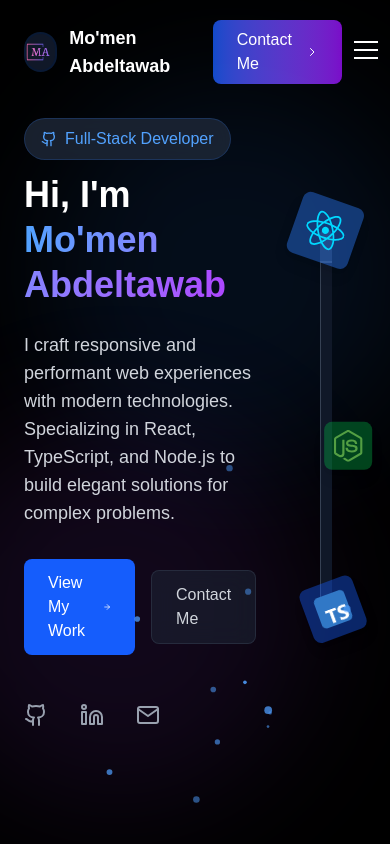
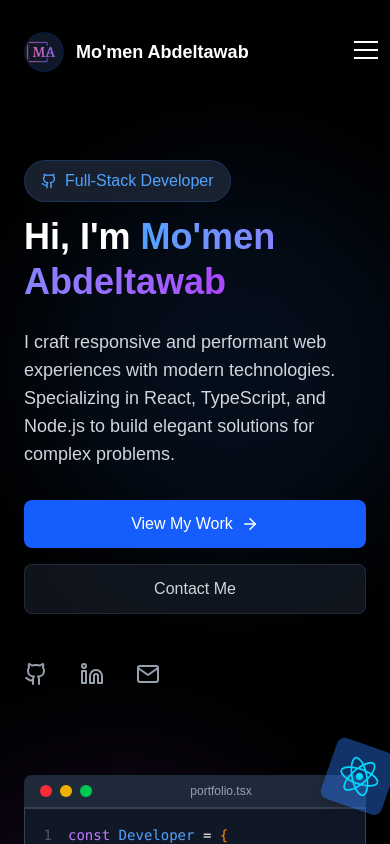
Before and after one commit to mo2men165/new-portfolio, a React (Vite) app: page / in a window 390 px wide. Shown: the top 844 px of the page. Built offline with nearby package versions, Linux system fonts and the light colour scheme; a web font is replaced by a local one.

Commit message:
Refactor Navbar and Hero components for improved responsiveness and performance. Updated throttle function to use generics, adjusted padding and layout for better mobile support, and refined button styles. Enhanced PersonalHero component with margin adjustments for better spacing.

```diff
--- a/src/components/Hero.tsx
+++ b/src/components/Hero.tsx
@@ -39,16 +39,16 @@ const Hero = () => {
   };
 
   return (
-    <div className="relative min-h-screen w-full text-white overflow-hidden">
+    <div className="relative min-h-screen w-full text-white overflow-hidden mt-24 xl:mt-0">
       {/* Background elements - only the blur gradients, no background color */}
       <div className="absolute top-20 left-10 w-96 h-96 rounded-full bg-blue-500/10 blur-3xl" />
       <div className="absolute bottom-10 right-20 w-96 h-96 rounded-full bg-purple-500/10 blur-3xl" />
 
-      <div className="relative container mx-auto px-6 py-16 z-10 h-screen flex items-center">
-        <div className="flex lg:flex-row w-[90%] justify-between gap-16 items-center">
+      <div className="relative container mx-auto px-6 py-16 z-10 min-h-screen flex items-center">
+        <div className="flex flex-col lg:flex-row w-full lg:w-[90%] justify-between gap-8 lg:gap-16 items-center">
           {/* Text Content (Left Side) */}
           <motion.div
-            className="w-full"
+            className="w-full lg:flex-1"
             initial="hidden"
             animate={isVisible ? "visible" : "hidden"}
             variants={containerVariants}
@@ -76,13 +76,13 @@ const Hero = () => {
               I craft responsive and performant web experiences with modern technologies. Specializing in React, TypeScript, and Node.js to build elegant solutions for complex problems.
             </motion.p>
 
-            <motion.div variants={itemVariants} className="flex items-center gap-4">
-              <a href="/about" className="flex items-center gap-2 bg-blue-600 hover:bg-blue-700 px-6 py-3 rounded-lg text-white font-medium transition-colors duration-300">
+            <motion.div variants={itemVariants} className="flex flex-col sm:flex-row items-stretch sm:items-center gap-4">
+              <a href="/about" className="flex items-center justify-center gap-2 bg-blue-600 hover:bg-blue-700 px-6 py-3 rounded-lg text-white font-medium transition-colors duration-300">
                 View My Work
                 <ArrowRight size={18} />
               </a>
 
-              <a href="#contact" className="flex items-center gap-2 bg-gray-800/50 hover:bg-gray-700/50 backdrop-blur-md px-6 py-3 rounded-lg text-gray-300 hover:text-white border border-gray-700/50 transition-all duration-300">
+              <a href="#contact" className="flex items-center justify-center gap-2 bg-gray-800/50 hover:bg-gray-700/50 backdrop-blur-md px-6 py-3 rounded-lg text-gray-300 hover:text-white border border-gray-700/50 transition-all duration-300">
                 Contact Me
               </a>
             </motion.div>
@@ -105,7 +105,7 @@ const Hero = () => {
 
           {/* Visual Element (Right Side) */}
           <motion.div
-            className="w-full h-[500px] relative flex justify-center lg:justify-end"
+            className="w-full lg:flex-1 h-[400px] lg:h-[500px] relative flex justify-center lg:justify-end"
             initial="hidden"
             animate={isVisible ? "visible" : "hidden"}
             variants={sphereVariants}
--- a/src/components/Navbar.tsx
+++ b/src/components/Navbar.tsx
@@ -35,9 +35,9 @@ const Navbar = () => {
     }
 
     // Throttle function to limit how often the scroll handler fires
-    const throttle = (fn: Function, delay: number) => {
+    const throttle = <T extends (...args: unknown[]) => unknown>(fn: T, delay: number) => {
       let lastCall = 0;
-      return (...args: any[]) => {
+      return (...args: Parameters<T>) => {
         const now = new Date().getTime();
         if (now - lastCall < delay) {
           return;
@@ -218,7 +218,7 @@ const Navbar = () => {
         }
       }
 
-      return closestSection || activeLink;
+      return closestSection || '';
     };
 
     const handleScroll = throttle(() => {
@@ -237,11 +237,14 @@ const Navbar = () => {
 
       // Only update state if the section has changed to avoid re-renders
       // Force update if activeLink is not in sectionCache (fixes Skills section issue)
-      const activeLinkIsValid = sectionCache.some(section => section.name === activeLink);
+      setActiveLink((prevActiveLink) => {
+        const activeLinkIsValid = sectionCache.some(section => section.name === prevActiveLink);
 
-      if (currentSection && (currentSection !== activeLink || !activeLinkIsValid)) {
-        setActiveLink(currentSection);
-      }
+        if (currentSection && (currentSection !== prevActiveLink || !activeLinkIsValid)) {
+          return currentSection;
+        }
+        return prevActiveLink;
+      });
     }, 100); // Throttle to 100ms (10 updates per second maximum)
 
     // Handle window resize - recalculate section positions
@@ -315,8 +318,8 @@ const Navbar = () => {
     <header
       className={`fixed top-0 w-full z-50 transition-all duration-100 ${
         scrolled
-          ? "py-3 bg-gray-900/90 backdrop-blur-lg shadow-lg"
-          : "py-5 bg-transparent"
+          ? "py-6 xl:py-3 bg-gray-900/90 backdrop-blur-lg shadow-lg"
+          : "py-8 xl:py-5 bg-transparent"
       }`}
     >
       <div className="container mx-auto px-6 flex items-center justify-between">
@@ -344,7 +347,7 @@ const Navbar = () => {
         </motion.a>
 
         {/* Desktop Navigation */}
-        <nav className="hidden md:block">
+        <nav className="hidden lg:block">
           <ul className="flex items-center gap-8">
             {navLinks.map(({ link, name }, index) => (
               <motion.li
@@ -376,7 +379,7 @@ const Navbar = () => {
         {/* Contact Button */}
         <motion.a
           href="#contact"
-          className="relative group overflow-hidden"
+          className="hidden lg:block relative group overflow-hidden"
           initial={{ opacity: 0, x: 20 }}
           animate={{ opacity: 1, x: 0 }}
           transition={{ duration: 0.5 }}
@@ -412,10 +415,10 @@ const Navbar = () => {
         </motion.a>
 
         {/* Mobile Menu Button */}
-        <div className="block md:hidden">
+        <div className="block lg:hidden">
           <button
             onClick={() => setMobileMenuOpen(!mobileMenuOpen)}
-            className="text-white focus:outline-none"
+            className="text-white focus:outline-none cursor-pointer"
           >
             <div className="w-6 h-6 relative">
               <span
@@ -444,7 +447,7 @@ const Navbar = () => {
 
       {/* Mobile Menu */}
       <div
-        className={`md:hidden absolute w-full bg-gray-900/95 backdrop-blur-lg transition-all duration-100 overflow-hidden ${
+        className={`lg:hidden absolute w-full bg-gray-900/95 backdrop-blur-lg transition-all duration-100 overflow-hidden ${
           mobileMenuOpen ? "max-h-96" : "max-h-0"
         }`}
       >
--- a/src/components/PersonalHero.tsx
+++ b/src/components/PersonalHero.tsx
@@ -47,7 +47,7 @@ const PersonalHero = () => {
   ];
 
   return (
-    <div className="relative min-h-screen w-full text-white overflow-hidden">
+    <div className="relative min-h-screen w-full text-white overflow-hi my-60 xl:mt-0">
       {/* Background elements */}
       <div className="absolute top-32 right-20 w-80 h-80 rounded-full bg-blue-400/8 blur-3xl" />
       <div className="absolute bottom-20 left-10 w-96 h-96 rounded-full bg-purple-400/8 blur-3xl" />
```
